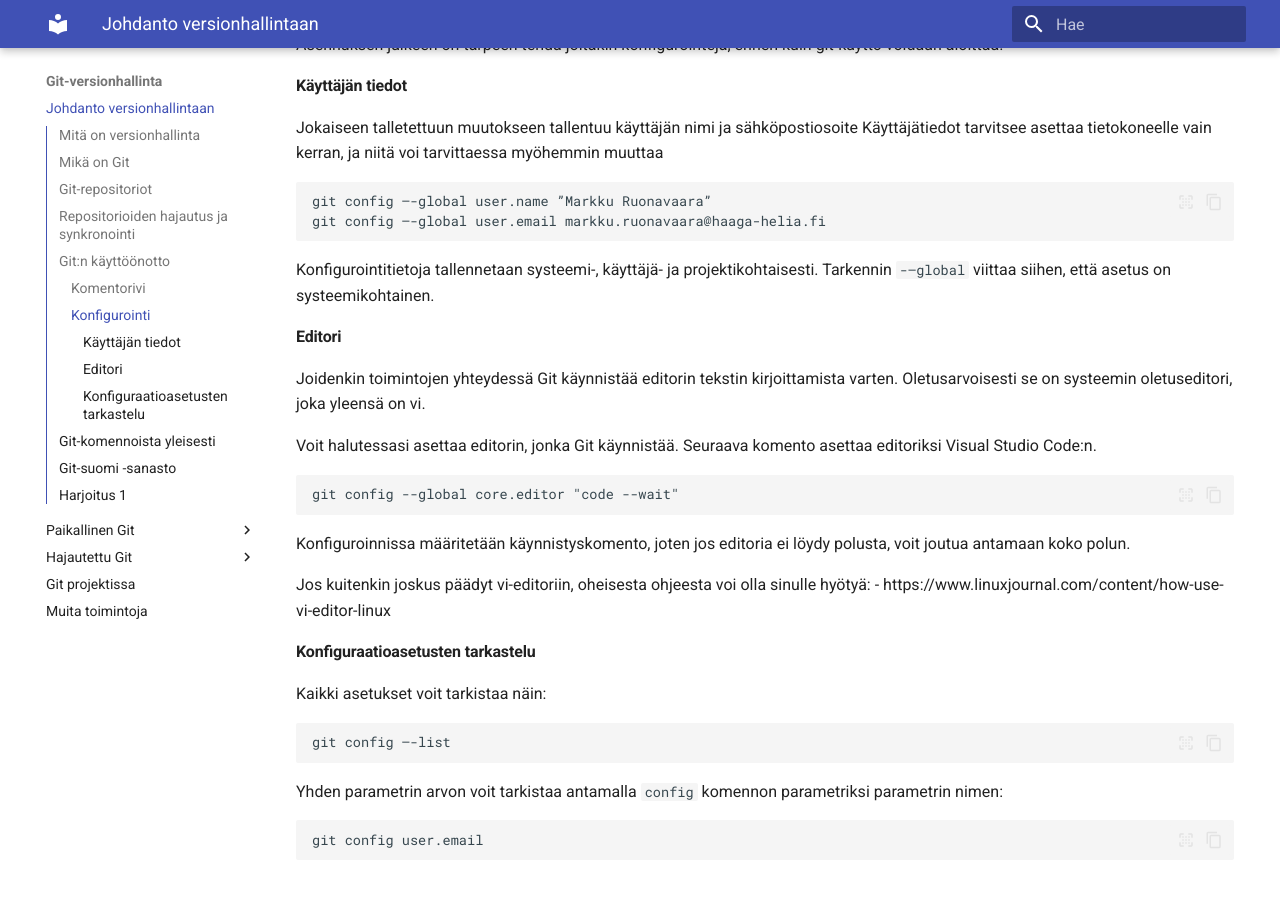
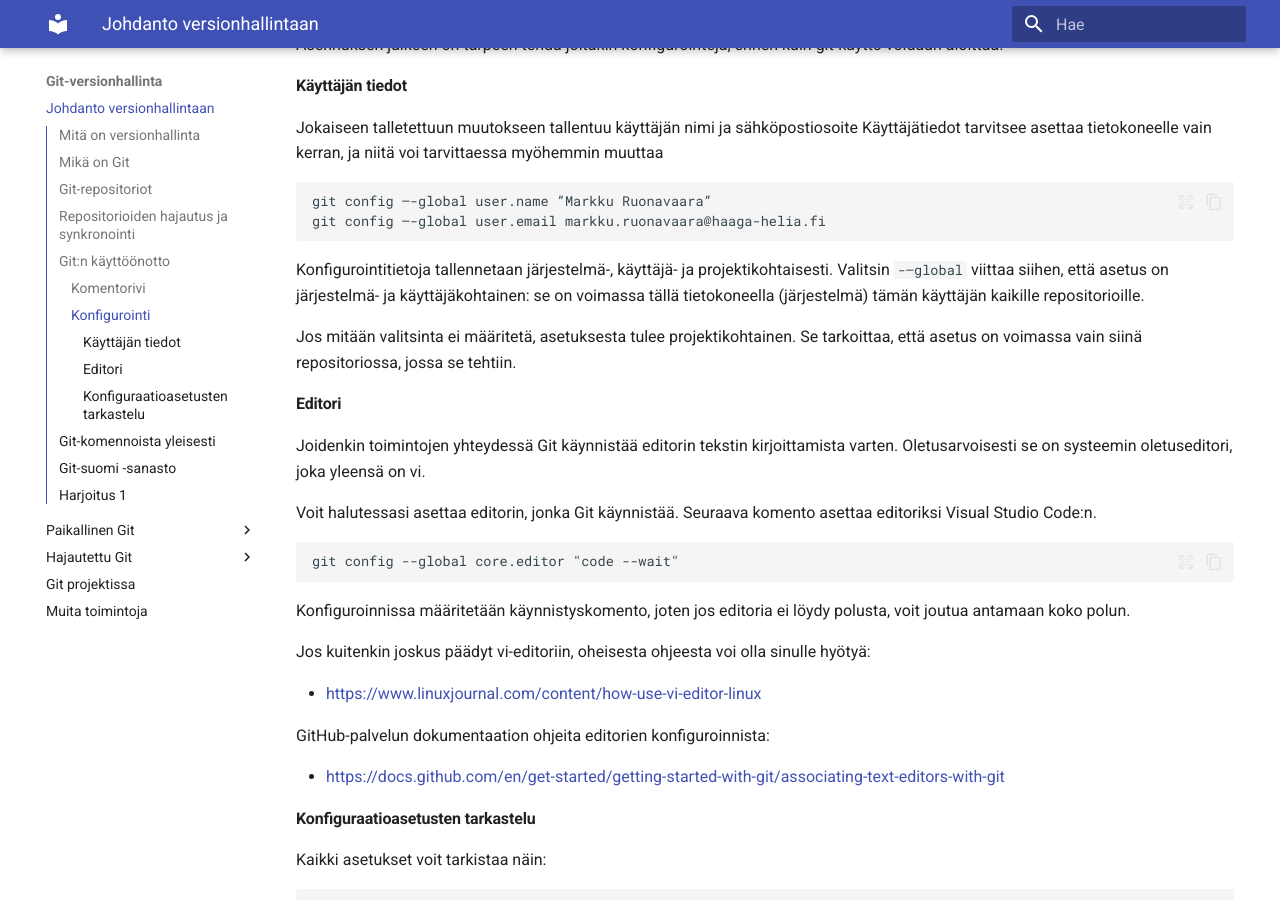
Before and after one commit to mruonavaara/git-versionhallinta, an MkDocs documentation site: the page built from docs/johdanto.md, in a window 1280 px wide and 900 px high, scrolled down 2283 px. Built offline with MkDocs 1.6.1 and Material for MkDocs 9.7.7, drawn with Linux system fonts in a browser that asks for light colours.

Commit message:
Johdannon konfigurointikohtaa täydennetty

````diff
--- a/docs/johdanto.md
+++ b/docs/johdanto.md
@@ -71,7 +71,9 @@ git config –-global user.name ”Markku Ruonavaara”
 git config –-global user.email markku.ruonavaara@haaga-helia.fi
 ```
 
-Konfigurointitietoja tallennetaan systeemi-, käyttäjä- ja projektikohtaisesti. Tarkennin `-–global` viittaa siihen, että asetus on systeemikohtainen.
+Konfigurointitietoja tallennetaan järjestelmä-, käyttäjä- ja projektikohtaisesti. Valitsin `-–global` viittaa siihen, että asetus on järjestelmä- ja käyttäjäkohtainen: se on voimassa tällä tietokoneella (järjestelmä) tämän käyttäjän kaikille repositorioille.
+
+Jos mitään valitsinta ei määritetä, asetuksesta tulee projektikohtainen. Se tarkoittaa, että asetus on voimassa vain siinä repositoriossa, jossa se tehtiin.
 
 #### Editori
 
@@ -86,7 +88,12 @@ git config --global core.editor "code --wait"
 Konfiguroinnissa määritetään käynnistyskomento, joten jos editoria ei löydy polusta, voit joutua antamaan koko polun.
 
 Jos kuitenkin joskus päädyt vi-editoriin, oheisesta ohjeesta voi olla sinulle hyötyä:
-- https://www.linuxjournal.com/content/how-use-vi-editor-linux
+
+- [https://www.linuxjournal.com/content/how-use-vi-editor-linux ](https://www.linuxjournal.com/content/how-use-vi-editor-linux )
+
+GitHub-palvelun dokumentaation ohjeita editorien konfiguroinnista:
+
+- [https://docs.github.com/en/get-started/getting-started-with-git/associating-text-editors-with-git](https://docs.github.com/en/get-started/getting-started-with-git/associating-text-editors-with-git)
 
 #### Konfiguraatioasetusten tarkastelu
 
````
